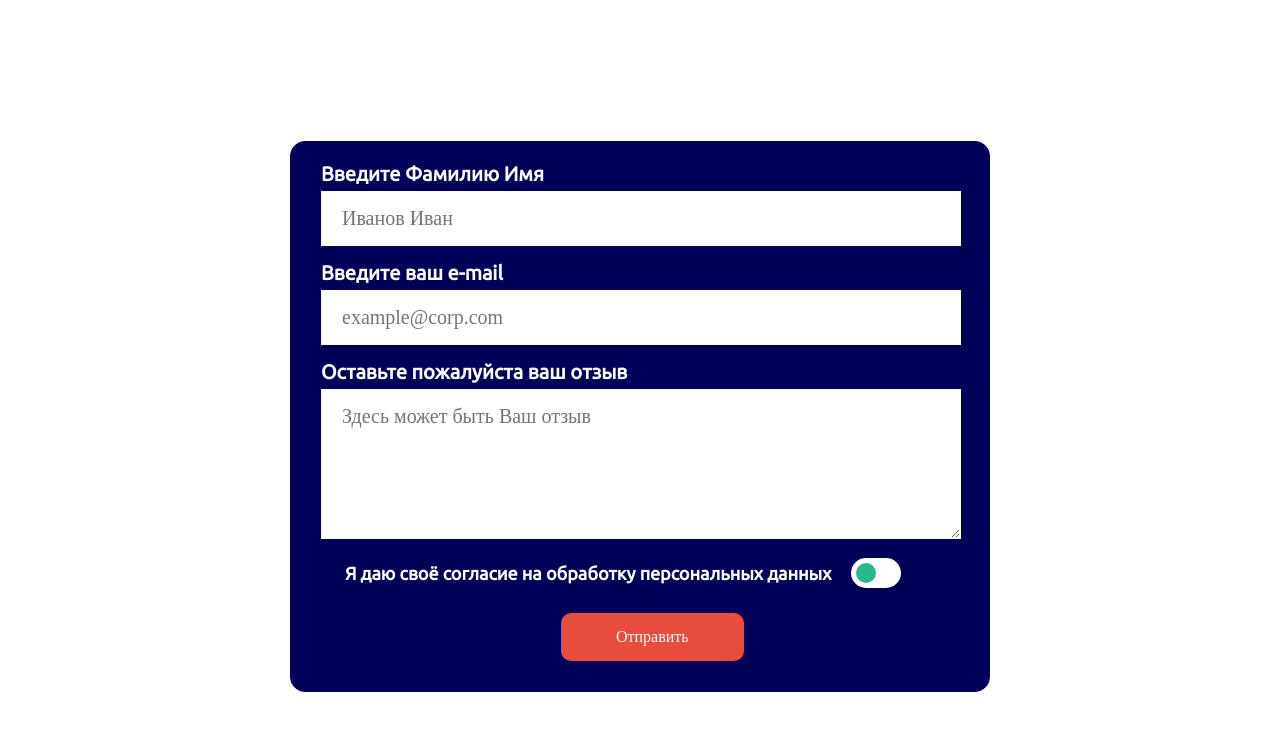
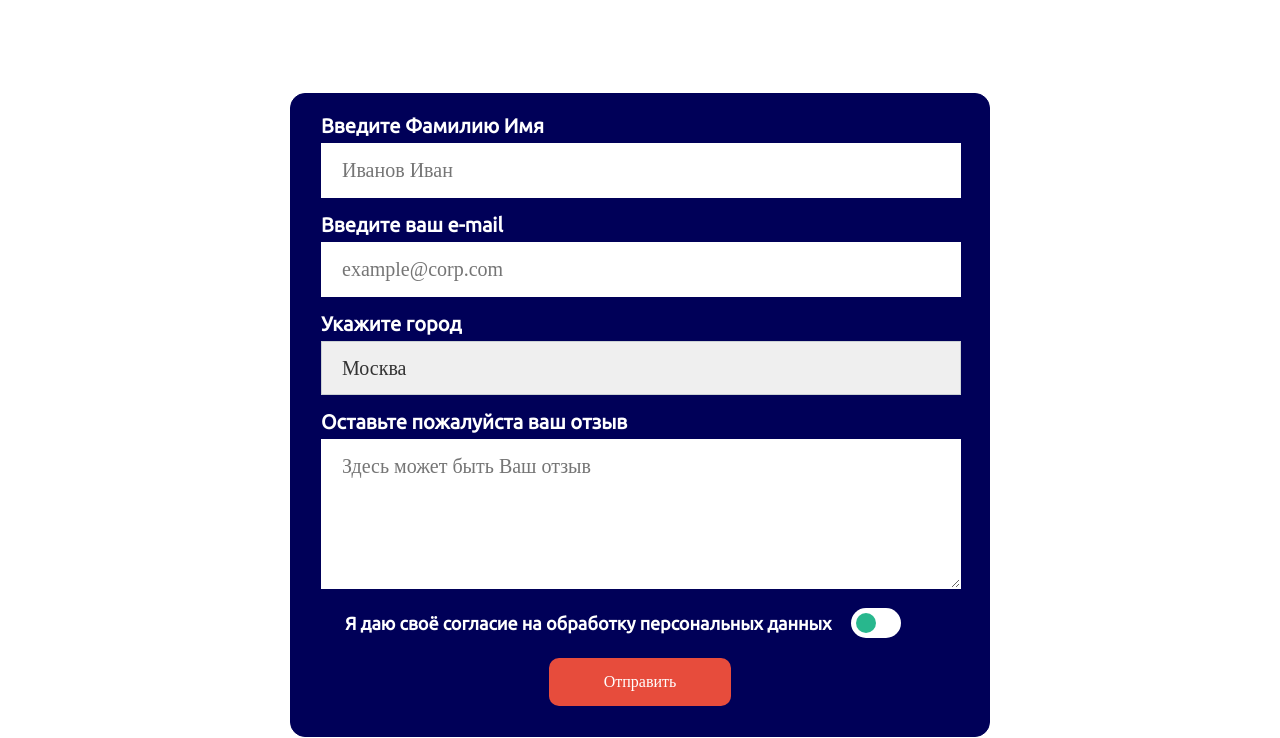
Before and after one commit to Shtirmann/Study, a plain HTML site: page HTML+CSS+JS/Netology_study/feedback_form.html in a window 1280 px wide. Shown: the part 62-800 px from the top of the page. Drawn offline with Linux system fonts and the light colour scheme; a web font is replaced by a local one.

Commit message:
Feedback form UPD

```diff
--- a/HTML+CSS+JS/Netology_study/css/main.css
+++ b/HTML+CSS+JS/Netology_study/css/main.css
@@ -3,11 +3,11 @@
 
 form {
     position: relative;
-    top: 18vh;
+    top: 12vh;
     align-items: center;
     justify-content: center;
     min-height: 350px;
-    max-height: 700px;
+    max-height: 1300px;
     width: 700px;
     border: 1px solid #000058;
     border-radius: 15px;
@@ -27,7 +27,8 @@ form {
     color: #fff;
 }
 
-.field {
+.field,
+.select {
     box-sizing: border-box;
     width: 640px;
     border: 1px solid #fff;
@@ -62,6 +63,9 @@ form {
 }
 
 .button {
+    display: block;
+    align-items: center;
+    justify-content: center;
     border: 1px;
     border-color: #e74c3c;
     border-radius: 10px;
@@ -72,7 +76,8 @@ form {
     font-size: 16px;
     cursor: pointer;
     margin-top: 20px;
-    margin-left: 240px;
+    margin-left: auto;
+    margin-right: auto;
 }
 
 .checkbox {
@@ -148,3 +153,16 @@ form {
     border-color: #000058;
     border-width: 2px;
 }
+
+.select {
+    display: block;
+    box-sizing: border-box;
+    width: 640px;
+    margin: 0;
+    border: 1px solid #cbd1d4;
+    font-family: inherit;
+    font-size: 20px;
+    color: #333;
+    -moz-appearance: none;
+    -webkit-appearance: none;
+}
--- a/HTML+CSS+JS/Netology_study/feedback_form.html
+++ b/HTML+CSS+JS/Netology_study/feedback_form.html
@@ -24,16 +24,50 @@
 
     <form class="form">
         <div class="form-row">
-            <span class="form-hint">Введите Фамилию Имя</span>
-            <input type="text" class="field" placeholder="Иванов Иван" required>
+            <label><span class="form-hint">Введите Фамилию Имя</span>
+                <input type="text" class="field" placeholder="Иванов Иван" required>
+            </label>
         </div>
         <div class="form-row">
-            <span class="form-hint">Введите ваш e-mail</span>
-            <input type="email" class="field" placeholder="example@corp.com" required>
+            <label><span class="form-hint">Введите ваш e-mail</span>
+                <input type="email" class="field" placeholder="example@corp.com" required>
+            </label>
         </div>
         <div class="form-row">
-            <span class="form-hint">Оставьте пожалуйста ваш отзыв</span>
-            <textarea class="field textarea" placeholder="Здесь может быть Ваш отзыв" required></textarea>
+            <label><span class="form-hint">Укажите город</span>
+                <select class="select">
+                    <optgroup label="Россия">
+                        <option selected>Москва</option>
+                        <option>Санкт-Петербург</option>
+                        <option>Курск</option>
+                        <option>Владимир</option>
+                        <option>Калуга</option>
+                        <option>Воронеж</option>
+                        <option>Саратов</option>
+                        <option>Тверь</option>
+                        <option>Ростов</option>
+                        <option>Нижний Новгород</option>
+                    </optgroup>
+                    <optgroup label="Украина">
+                        <option>Киев</option>
+                        <option>Харьков</option>
+                        <option>Кировоград</option>
+                        <option>Кривой Рог</option>
+                        <option>Харьков</option>
+                        <option>Донецк</option>
+                        <option>Запорожье</option>
+                        <option>Херсон</option>
+                        <option>Николаев</option>
+                        <option>Одесса</option>
+                        <option>Луганск</option>
+                    </optgroup>
+                </select>
+            </label>
+        </div>
+        <div class="form-row">
+            <label><span class="form-hint">Оставьте пожалуйста ваш отзыв</span>
+                <textarea class="field textarea" placeholder="Здесь может быть Ваш отзыв" required></textarea>
+            </label>
         </div>
         <div class="form-hint">
             <label class="checkbox">
```
